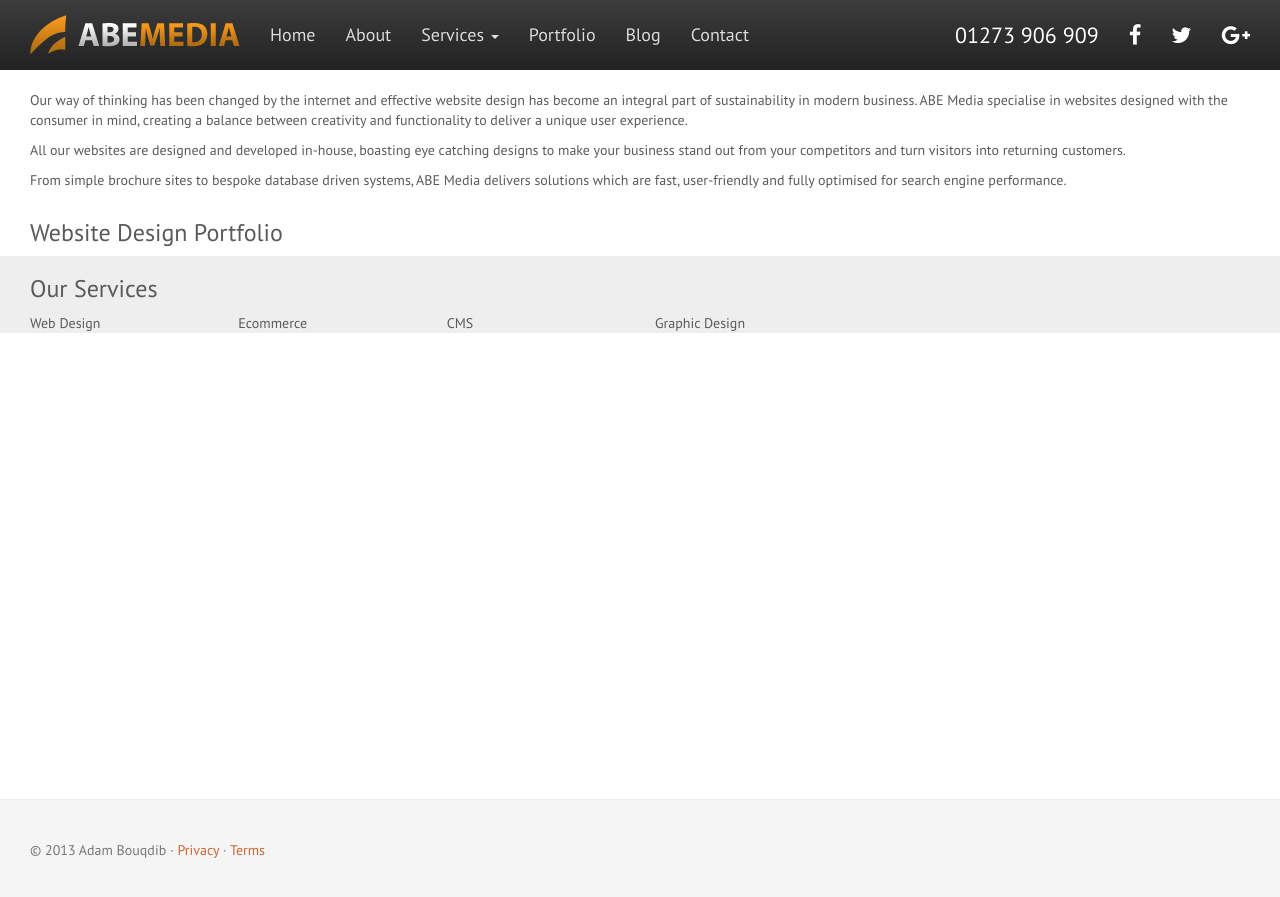
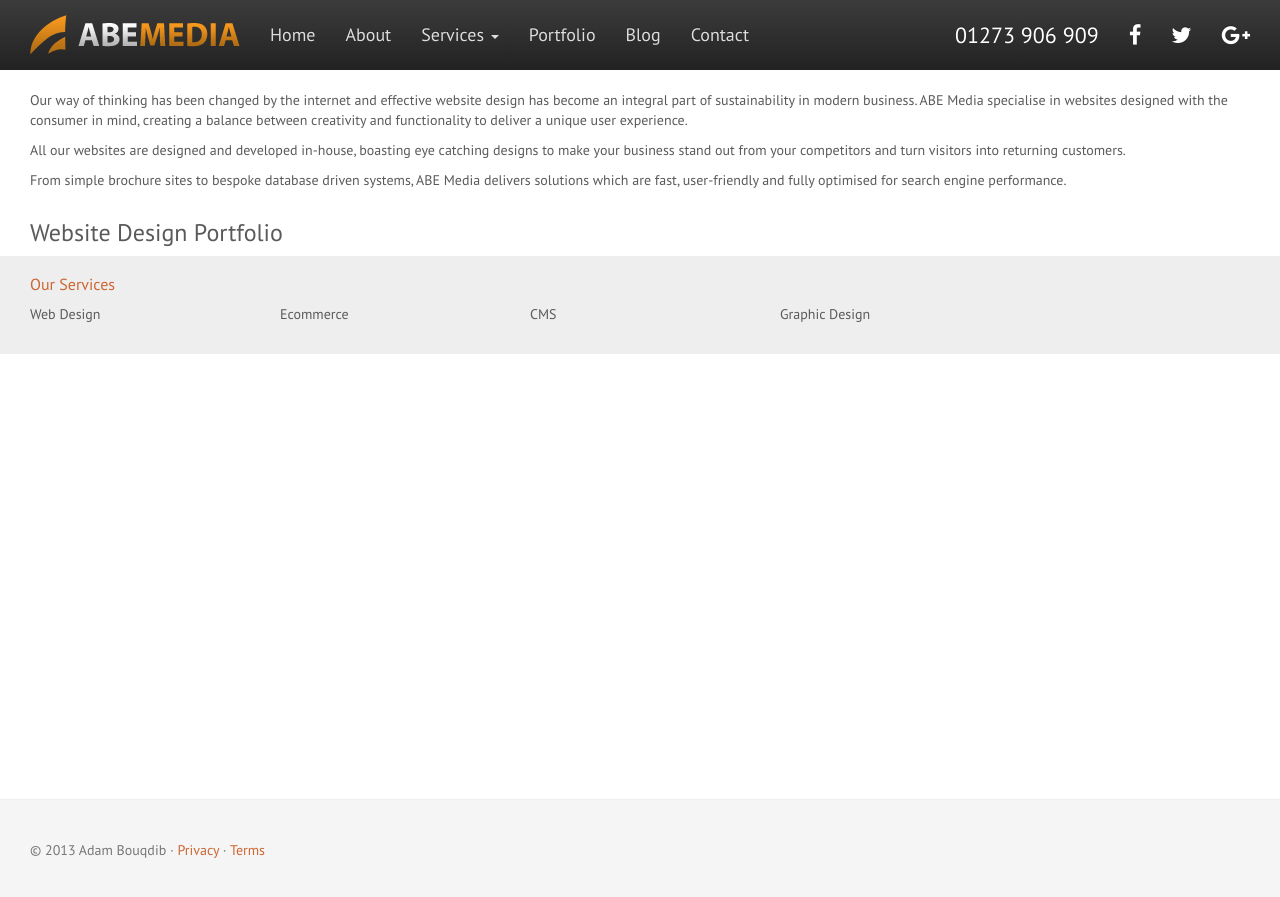
Before and after one commit to abemedia/abemedia.github.io, a Jekyll site: the page built from web-design-brighton.md, in a window 1280 px wide. Shown: the top 897 px of the page. Built offline with Jekyll 4.4.1, drawn with Linux system fonts in a browser that asks for light colours; nearby versions of some CDN libraries.

Commit message:
Update services.html

```diff
--- a/_includes/modules/services.html
+++ b/_includes/modules/services.html
@@ -1,20 +1,20 @@
 {{ page.features }}
     <div class="grey">
       <div class="container">
-        <h3>{{ include.params.title }}</h3>
-        <div class="row">
+        <h3 class="title">{{ include.params.title }}</h3>
+        <ul class="box-list box-list-small">
           {% if page.features == nil or page.features contains "web-design" %}
-          <div class="col-md-2">Web Design</div>
+          <li>Web Design</li>
           {% endif %}
           {% if page.features == nil or page.features contains "ecommerce" %}
-          <div class="col-md-2">Ecommerce</div>
+          <li>Ecommerce</li>
           {% endif %}
           {% if page.features == nil or page.features contains "cms" %}
-          <div class="col-md-2">CMS</div>
+          <li>CMS</li>
           {% endif %}
           {% if page.features == nil or page.features contains "graphic" %}
-          <div class="col-md-2">Graphic Design</div>
+          <li>Graphic Design</li>
           {% endif %}
-        </div>
+        </ul>
       </div>
     </div>
```
